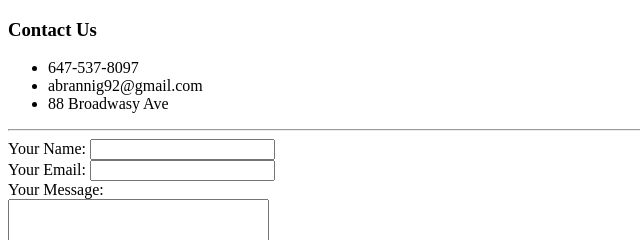
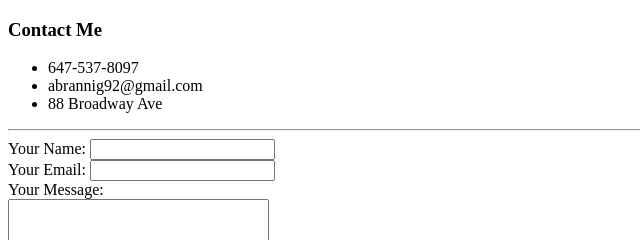
Before and after one commit to abrannig/CV, a plain HTML site: page Contact us.html in a window 1280 px wide. Shown: the top 240 px of the page, 0-640 px from the left. Drawn offline with Linux system fonts and the light colour scheme.

Commit message:
Update Contact us.html

```diff
--- a/Contact us.html
+++ b/Contact us.html
@@ -5,11 +5,11 @@
     <title>Andrew's Hobbies</title>
   </head>
   <body>
-    <h3>Contact Us</h3>
+    <h3>Contact Me</h3>
     <ul>
       <li>647-537-8097</li>
       <li>abrannig92@gmail.com</li>
-      <li>88 Broadwasy Ave</li>
+      <li>88 Broadway Ave</li>
     </ul>
     <hr>
     <form action="mailto:abrannig92@gmail.com" method="post"enctype="text/plain">
```
